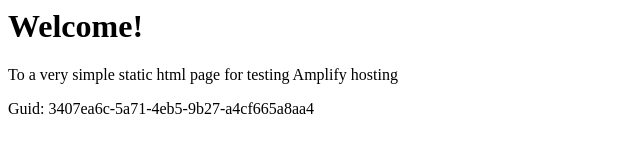
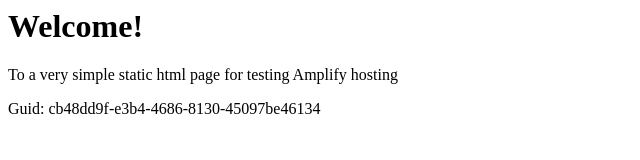
Before and after one commit to aws-aemilia-sin/Github-PR-Commit-Integration-Test-DoNotTouch-GitHubWebhookPushCanaryTest-v1-prod-ap-southeast-1, a website: page src/index.html in a window 1280 px wide. Shown: the full height of the page, 0-640 px from the left. Drawn offline with Linux system fonts and the light colour scheme.

Commit message:
commit from integ tests

```diff
--- a/src/index.html
+++ b/src/index.html
@@ -12,6 +12,6 @@
 <body>
     <h1>Welcome!</h1>
     <p>To a very simple static html page for testing Amplify hosting</p>
-    <p>Guid: 3407ea6c-5a71-4eb5-9b27-a4cf665a8aa4</p></body>
+    <p>Guid: cb48dd9f-e3b4-4686-8130-45097be46134</p></body>
 
 </html>
```
